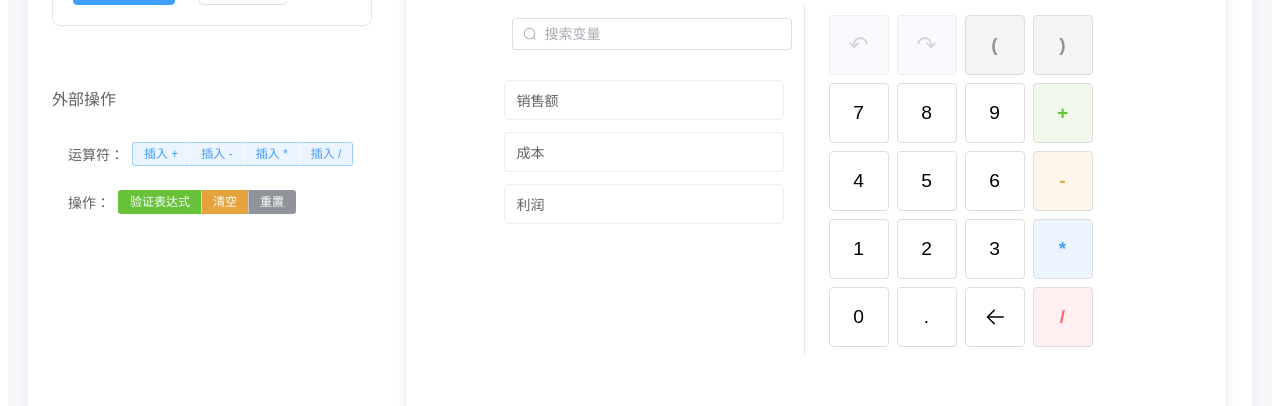
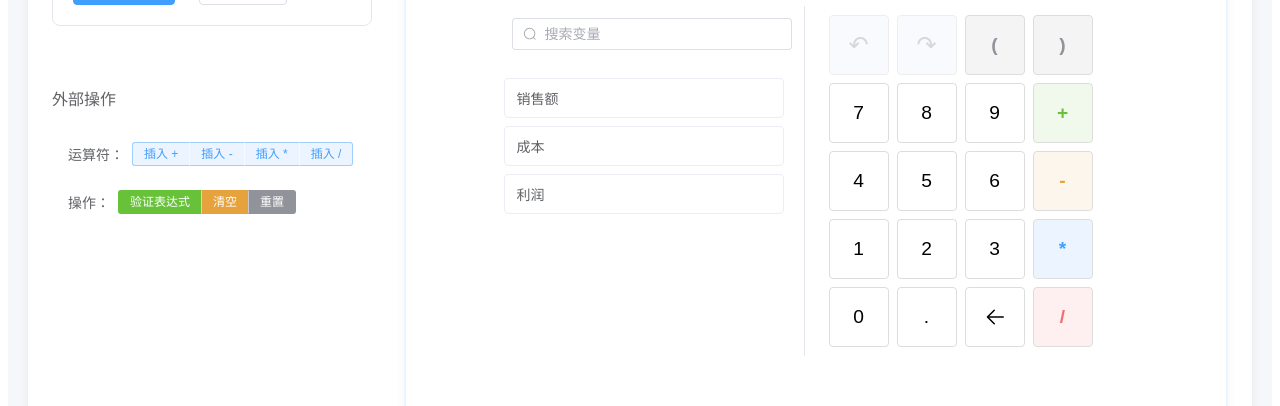
Before and after one commit to iwangbowen/vue-expression-editor, a Vue app: page / in a window 1280 px wide. Shown: the part 427-833 px from the top of the page. Built offline with nearby package versions, Linux system fonts and the light colour scheme.

Commit message:
优化样式：1. 移除固定的间距值，调整按钮间距；2. 为竖直布局添加自适应高度和最大高度限制；3. 调整滚动条显示逻辑，优化内边距设置。

```diff
--- a/src/components/styles/buttons.scss
+++ b/src/components/styles/buttons.scss
@@ -77,13 +77,14 @@
   flex: 1;
   display: flex;
   flex-direction: column;
-  gap: v.$spacing-xl;  // 增加到24px的间距
   padding-right: v.$spacing-lg;
+  // 移除固定的 gap 值
+  justify-content: flex-start; // 从顶部开始排列
 
   button {
     width: 100%;
     height: v.$button-size-md;
-    padding: 0 v.$spacing-xl; // 增加左右内边距
+    padding: 0 v.$spacing-xl;
     font-size: v.$font-sm;
     color: var(--el-text-color-regular);
     background-color: var(--el-fill-color-light);
@@ -94,7 +95,7 @@
     overflow: hidden;
     text-overflow: ellipsis;
     text-align: left;
-    margin: 6px 0;  // 增加到6px的外边距
+    margin: v.$spacing-xs 0; // 减小按钮之间的间距
 
     &:hover {
       color: var(--el-color-primary);
@@ -113,7 +114,7 @@
 
     @media (hover: none) and (pointer: coarse) {
       min-height: 48px; // 增加移动端按钮高度
-      margin: 4px 0;
+      margin: v.$spacing-xs 0;
 
       &:active {
         background-color: var(--el-color-primary-light-8);
--- a/src/components/styles/layout.scss
+++ b/src/components/styles/layout.scss
@@ -11,6 +11,22 @@
   align-items: center;
   transition: all 0.3s ease;
   margin-top: v.$spacing-xs;
+
+  &:not(.horizontal-layout) {
+    .variables-section {
+      // 竖直布局时使用自适应高度
+      height: auto;
+      min-height: 120px; // 设置最小高度
+      max-height: 320px; // 设置最大高度
+      margin-bottom: v.$spacing-md; // 添加底部间距
+    }
+
+    :deep(.calculator) {
+      margin-top: 0; // 移除计算器顶部边距
+      width: 100%; // 确保计算器宽度占满
+      max-width: 320px; // 保持最大宽度限制
+    }
+  }
 
   &.horizontal-layout {
     flex-direction: row;
@@ -90,6 +106,20 @@
     width: 100%;
     max-width: 320px;
   }
+
+  .variables {
+    position: relative;
+    flex: 1;
+    overflow: hidden;
+    display: flex;
+    flex-direction: column;
+
+    :deep(.el-scrollbar) {
+      min-height: 80px; // 设置最小高度
+      height: auto; // 自适应高度
+      max-height: calc(100% - 48px); // 减去搜索框高度
+    }
+  }
 }
 
 :deep(.calculator) {
@@ -131,16 +161,27 @@
 
     .el-scrollbar__wrap {
       overflow-x: hidden;
+      // 当内容高度小于容器高度时隐藏滚动条
+      &:not(:hover):not(:focus-within) {
+        scrollbar-width: none;
+        &::-webkit-scrollbar {
+          width: 0;
+          height: 0;
+        }
+      }
     }
 
     .el-scrollbar__view {
-      padding: v.$spacing-md;
+      padding: v.$spacing-md v.$spacing-md v.$spacing-xs; // 调整内边距，底部稍小
       display: flex;
       flex-direction: column;
-      gap: v.$spacing-xs;
-
-      button {
-        margin-right: v.$spacing-xs; // 确保按钮右边有足够空间显示边框
+      // 当按钮少时，调整间距
+      &:only-child {
+        gap: v.$spacing-xs;
+      }
+      // 当按钮多时，保持原有间距
+      &:not(:only-child) {
+        gap: v.$spacing-xs;
       }
     }
   }
```
